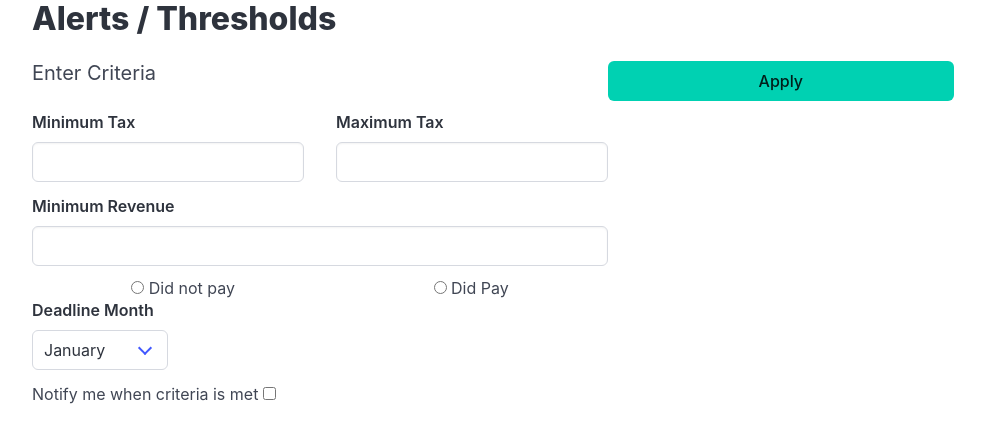
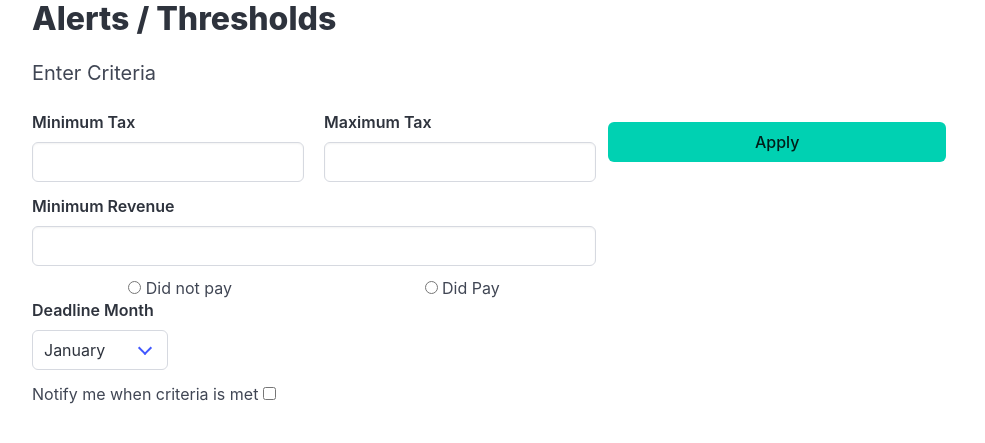
Before and after one commit to TaigaTi/Walamoo-Tax-System, a FastAPI app: page /alerts/ in a window 1280 px wide. Shown: the part 47-490 px from the top of the page, without its empty margins (32-1017 px from the left). Run offline with FastAPI, Linux system fonts and the light colour scheme; parts of the project's set-up code (start-up, migrations or seed data) failed here and were passed over; some libraries are stand-ins or nearby versions.

Commit message:
Modifed alerts slightly (Leaving unfinished)

```diff
--- a/templates/alerts.html
+++ b/templates/alerts.html
@@ -6,10 +6,10 @@
 
     <div id="thresholdContainer">
         <h1 class="title">Alerts / Thresholds</h1>
-        <div class="container is-flex">
-            <div class="container">
-                <h2 class="subtitle">Enter Criteria</h2>
-                <form action="">
+        <div class="container">
+            <h2 class="subtitle">Enter Criteria</h2>
+            <form action="" class="is-fullwidth is-flex is-justify-content-space-between" onsubmit="return false">
+                <div class="container">
                     <div class="is-flex is-justify-content-space-between">
                         <div class="field">
                             <label for="min_tax" class="label">Minimum Tax</label>
@@ -59,13 +59,13 @@
                             <input type="checkbox" name="notify" id="notify" class="checkbox">
                         </label>
                     </div>
-                </form>
-            </div>
-            <div class="container">
-                <div id="buttonDiv" style="width: 60%">
-                    <button class="button is-primary is-fullwidth">Apply</button>
                 </div>
-            </div>
+                <div class="container m-3">
+                    <div id="buttonDiv" style="width: 60%">
+                        <button target="{{ url_for('dashboard') }}" class="button is-primary is-fullwidth" onclick="navToTarget(this)"> Apply </button>
+                    </div>
+                </div>
+            </form>
         </div>
     </div>
 
```
